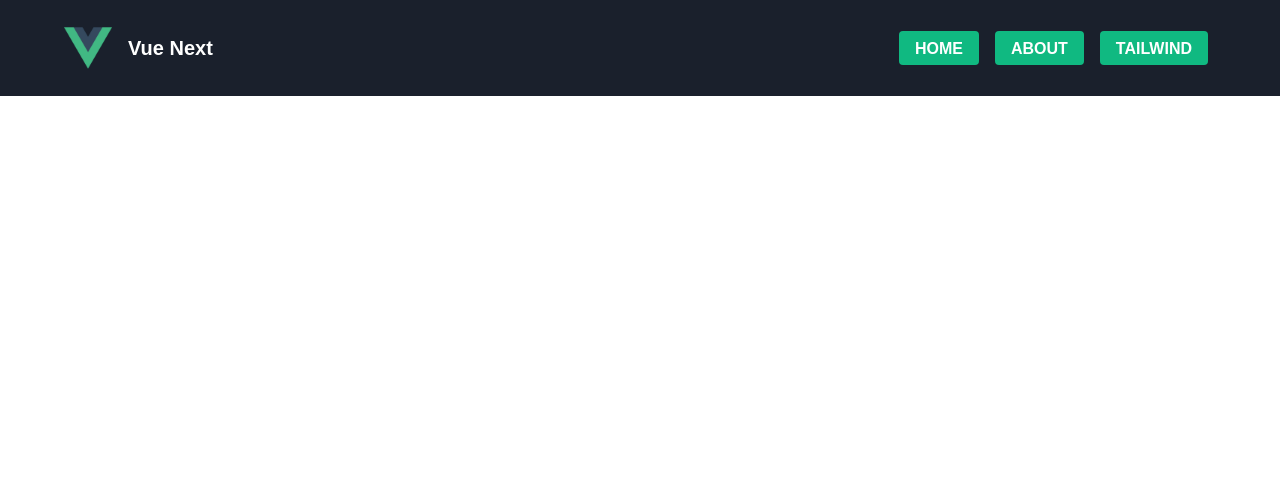
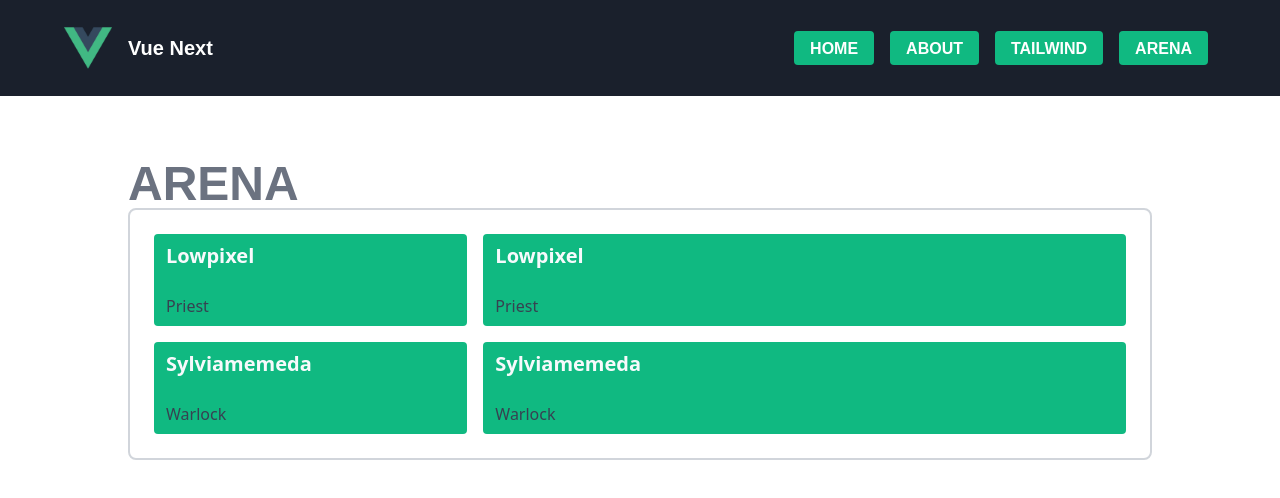
Before and after one commit to imphinite/dream-net, a Vue app in the folder app/: page /arena in a window 1280 px wide. Shown: the top 498 px of the page. Built offline with nearby package versions, Linux system fonts and the light colour scheme.

Commit message:
Added card and card container components

```diff
--- a/app/src/components/MyButton.vue
+++ b/app/src/components/MyButton.vue
@@ -8,7 +8,6 @@
 <script>
 export default {
     name: 'my-button',
-
     methods: {
         onClick() {
             /**
--- a/app/src/components/Navigation.vue
+++ b/app/src/components/Navigation.vue
@@ -18,7 +18,11 @@
             <span class="title mx-4 text-xl min-w-max">Vue Next</span>
         </div>
         <div class="button-group flex">
-            <router-link v-for="(link, index) in links" :key="index" :to="link.to">
+            <router-link
+                v-for="(link, index) in links"
+                :key="index"
+                :to="link.to"
+            >
                 <button
                     class="
                         uppercase
@@ -63,6 +67,10 @@ export default {
                     name: 'tailwind',
                     to: '/tailwind',
                 },
+                {
+                    name: 'arena',
+                    to: '/arena',
+                },
             ],
         }
     },
--- /dev/null
+++ b/app/src/components/card-container.vue
@@ -0,0 +1,32 @@
+<template>
+    <div class="bg-green-500 rounded">
+        <div class="px-3 py-2 rounded-t-lg">
+            <div class="font-bold text-xl text-gray-100 mb-2 mr-2">
+                {{ name || 'Lowpixel' }}
+            </div>
+        </div>
+        <div class="px-3 py-2 rounded-t-lg">
+            <p class="text-gray-700 text-base">
+                {{ description || 'Priest' }}
+            </p>
+        </div>
+    </div>
+</template>
+
+<script>
+export default {
+    name: 'card-container',
+    props: {},
+    setup(props) {},
+    methods: {
+        onClick() {
+            /**
+             * Click event
+             *
+             * @event click
+             */
+            this.$emit('click')
+        },
+    },
+}
+</script>
--- /dev/null
+++ b/app/src/components/card.vue
@@ -0,0 +1,35 @@
+<template>
+    <div class="bg-green-500 rounded m-2">
+        <div class="px-3 py-2 rounded-t-lg">
+            <div class="font-bold text-xl text-gray-100 mb-2 mr-2">
+                {{ name || 'name' }}
+            </div>
+        </div>
+        <div class="px-3 py-2 rounded-t-lg">
+            <p class="text-gray-700 text-base">
+                {{ classname || 'class' }}
+            </p>
+        </div>
+    </div>
+</template>
+
+<script>
+export default {
+    name: 'card',
+    props: {
+        name: String,
+        classname: String,
+    },
+    setup(props) {},
+    methods: {
+        onClick() {
+            /**
+             * Click event
+             *
+             * @event click
+             */
+            this.$emit('click')
+        },
+    },
+}
+</script>
--- a/app/src/pages/Home.vue
+++ b/app/src/pages/Home.vue
@@ -1,7 +1,11 @@
 <template>
     <div class="flex w-full justify-center">
         <div class="flex flex-col mt-16">
-            <div class="font-display uppercase font-bold text-5xl text-gray-800">Home</div>
+            <div
+                class="font-display uppercase font-bold text-5xl text-gray-800"
+            >
+                Home
+            </div>
         </div>
     </div>
 </template>
--- /dev/null
+++ b/app/src/pages/arena.vue
@@ -0,0 +1,67 @@
+<template>
+    <div class="flex w-full justify-center">
+        <div class="flex flex-col mt-16 w-4/5">
+            <div
+                class="font-display uppercase font-bold text-5xl text-gray-500"
+            >
+                Arena
+            </div>
+
+            <div
+                class="
+                    flex
+                    w-full
+                    h-full
+                    p-4
+                    border-2 border-gray-300
+                    rounded-lg
+                "
+            >
+                <!-- left container -->
+                <div class="rounded-lg w-1/3 flex flex-col">
+                    <card
+                        v-for="(item, index) in cards"
+                        :name="item.name"
+                        :classname="item.classname"
+                    />
+                </div>
+
+                <!-- right container -->
+                <div class="rounded-lg w-2/3 flex flex-col">
+                    <card
+                        v-for="(item, index) in cards"
+                        :name="item.name"
+                        :classname="item.classname"
+                    />
+                </div>
+            </div>
+        </div>
+    </div>
+</template>
+
+<script>
+import { reactive } from 'vue'
+import card from '../components/card.vue'
+
+export default {
+    components: {
+        card,
+    },
+    setup() {
+        const cards = reactive([
+            {
+                name: 'Lowpixel',
+                classname: 'Priest',
+            },
+            {
+                name: 'Sylviamemeda',
+                classname: 'Warlock',
+            },
+        ])
+
+        return {
+            cards,
+        }
+    },
+}
+</script>
--- a/app/src/router/index.js
+++ b/app/src/router/index.js
@@ -2,6 +2,7 @@ import { createRouter, createWebHistory } from 'vue-router'
 import Home from '../pages/Home.vue'
 import About from '../pages/About.vue'
 import Tailwind from '../pages/Tailwind.vue'
+import arena from '../pages/arena.vue'
 
 const routes = [
     {
@@ -19,6 +20,11 @@ const routes = [
         name: 'Tailwind',
         component: Tailwind,
     },
+    {
+        path: '/arena',
+        name: 'Arena',
+        component: arena,
+    },
 ]
 
 const router = createRouter({
```
